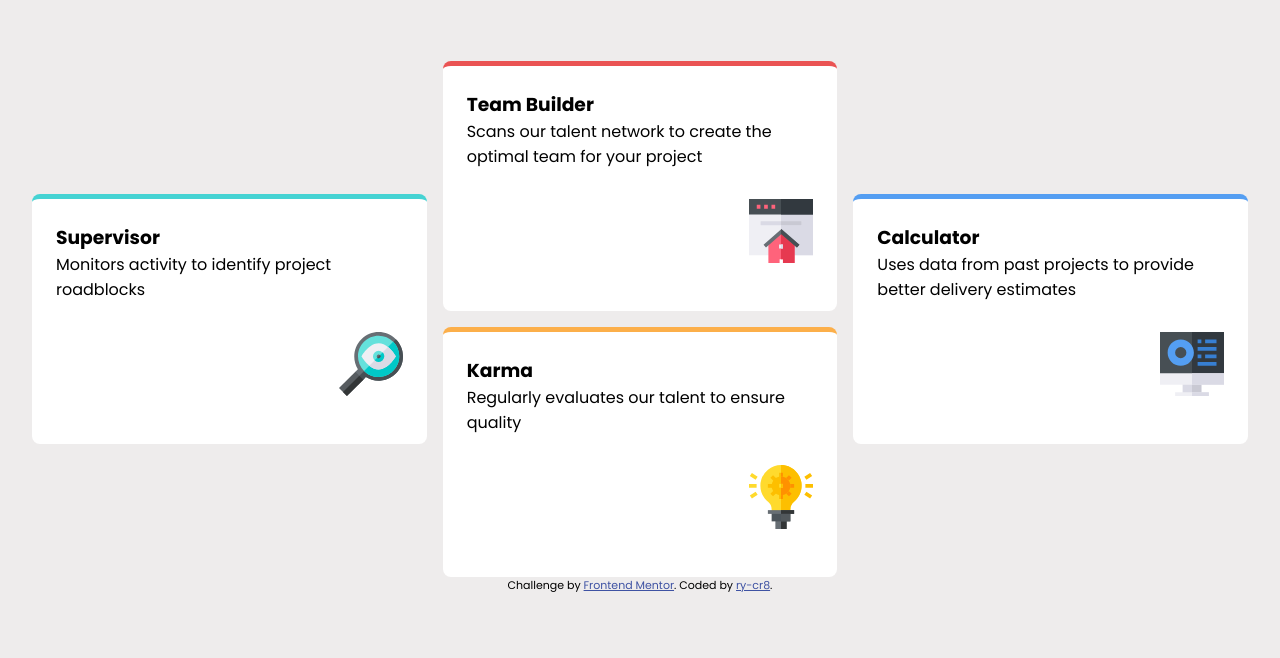
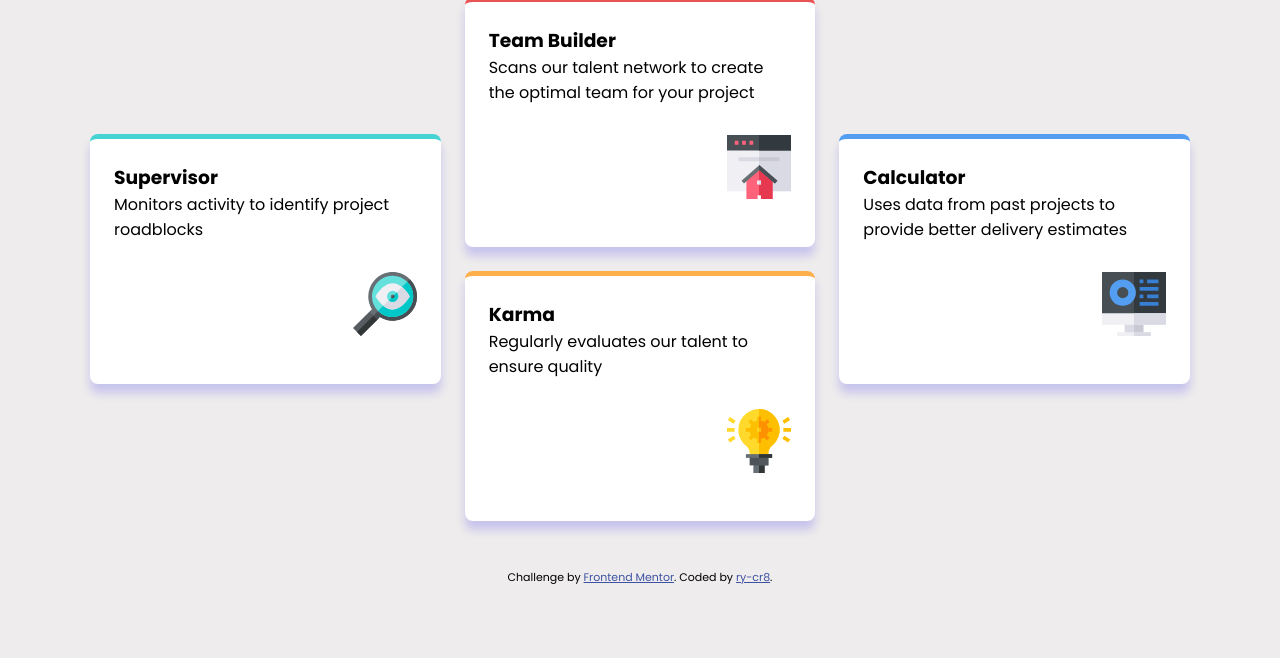
Before and after one commit to ry-cr8/frontendmentor-four-card-feature-section-master, a plain HTML site: page index.html in a window 1280 px wide. Shown: the part 220-878 px from the top of the page. After the commit the page ends 806 px from the top, so only its background shows below. Drawn offline with Linux system fonts and the light colour scheme.

Commit message:
style: add card shadows and improve spacing

```diff
--- a/style.css
+++ b/style.css
@@ -9,8 +9,12 @@
 
 body {
   min-height: 100vh;
-  padding: 4rem 2rem;
   background-color: hsl(0, 6%, 93%);
+}
+
+main {
+  max-width: 1100px;
+  margin: 0 auto;
 }
 
 .hero-section {
@@ -38,6 +42,7 @@ body {
 
 .grid-container {
   margin-top: 4rem;
+  margin-bottom: 3rem;
   display: grid;
   grid-template-columns: repeat(3, 1fr);
   grid-template-areas:
@@ -45,7 +50,7 @@ body {
     "card1 card2 card3"
     "card1 card4 card3"
     "  .   card4   .  ";
-  gap: 1rem;
+  gap: 1.5rem;
 }
 
 .feature-card1,
@@ -58,6 +63,7 @@ body {
   min-height: 250px;
   display: flex;
   flex-direction: column;
+  box-shadow: 0 9px 10px rgba(16, 0, 246, 0.174);
 }
 
 .feature-card1 {
```
